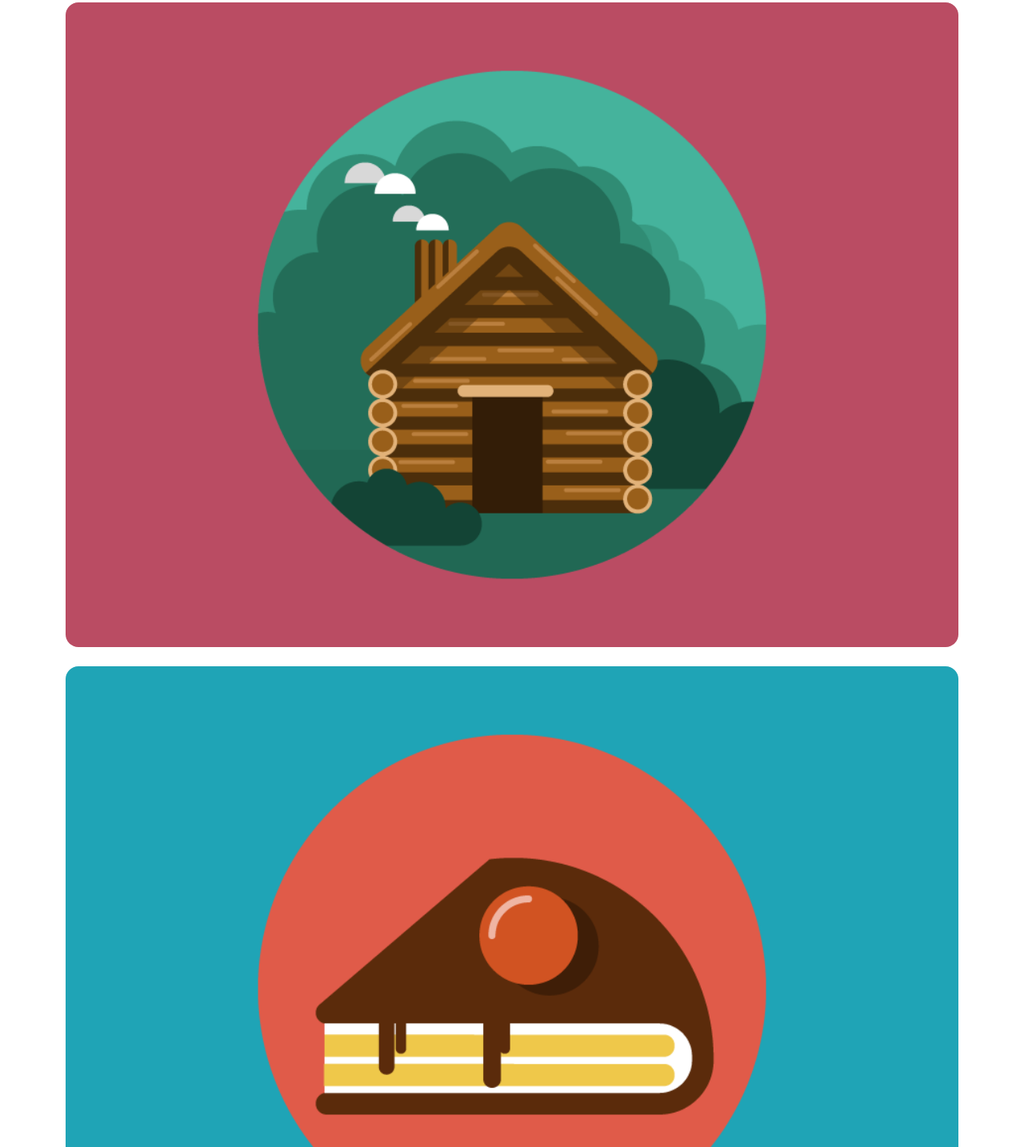
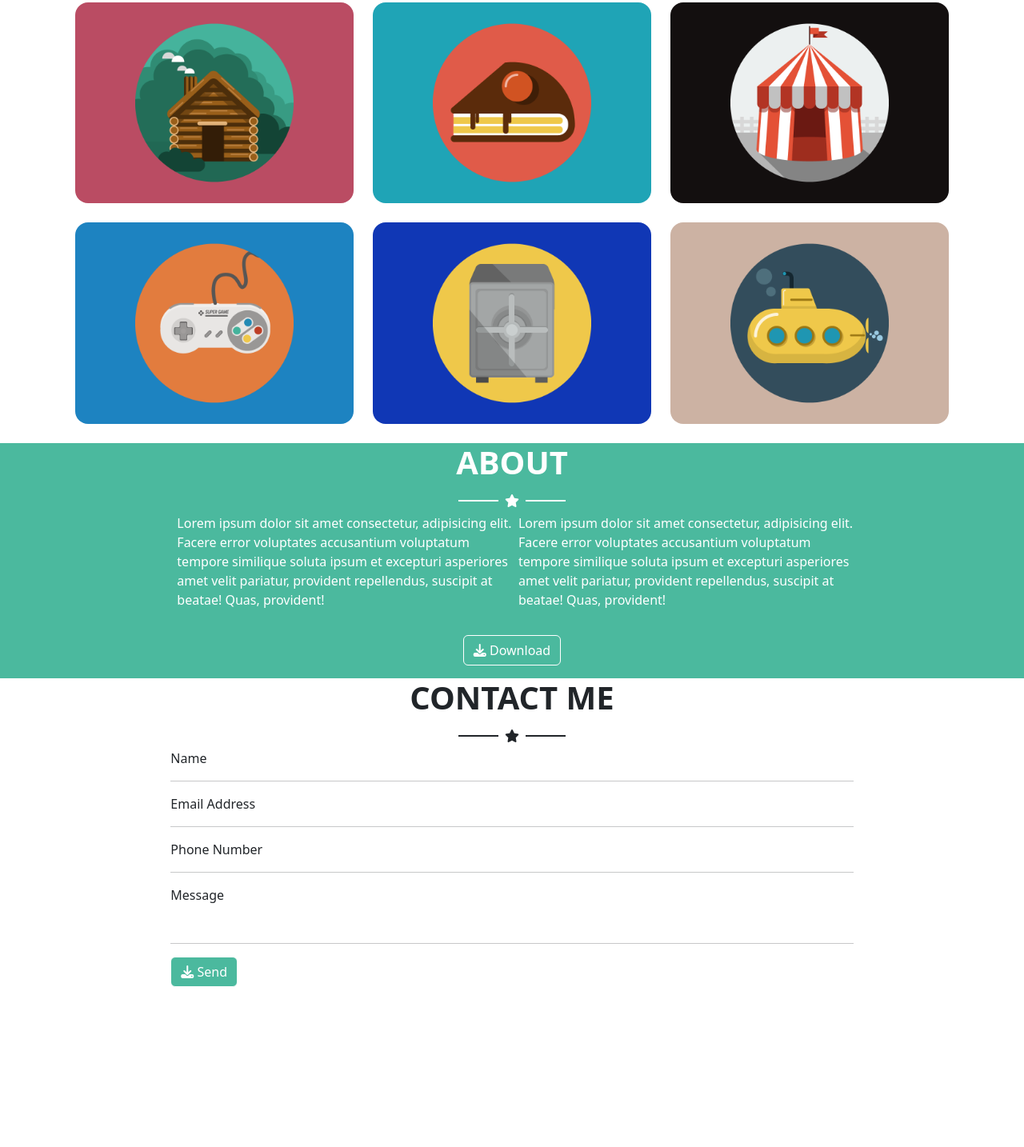
Before and after one commit to DiceglieA/html-css-bootstrap-freelancer, a plain HTML site: page index.html in a window 1280 px wide. Shown: the part 1055-2489 px from the top of the page at 80% size. After the commit the page ends 2289 px from the top, so only its background shows below. Drawn offline with nearby package versions, Linux system fonts and the light colour scheme.

Commit message:
last section

```diff
--- a/assets/css/style.css
+++ b/assets/css/style.css
@@ -7,3 +7,11 @@
     width: 50px;
     height: 1px;
 }
+.btn {
+    border: 1px solid white;
+    color: white;
+}
+
+.send {
+    background-color: #4BB99E;
+}
--- a/index.html
+++ b/index.html
@@ -57,27 +57,63 @@
                 <div class="line-sm"></div>
             </div>
 
-            <div>
-                <div>
+            <div class="row m-auto">
+                <div class="col-md-6 col-lg-4">
                     <img class="w-100 rounded-4 mb-4" src="assets/img/cabin.png" >
                 </div>
-                <div>
+                <div class="col-md-6 col-lg-4">
                     <img class="w-100 rounded-4 mb-4" src="assets/img/cake.png" >
                 </div>
-                <div>
+                <div class="col-md-6 col-lg-4">
                     <img class="w-100 rounded-4 mb-4" src="assets/img/circus.png" >
                 </div>
-                <div>
+                <div class="col-md-6 col-lg-4">
                     <img class="w-100 rounded-4 mb-4" src="assets/img/game.png" >
                 </div>
-                <div>
+                <div class="col-md-6 col-lg-4">
                     <img class="w-100 rounded-4 mb-4" src="assets/img/safe.png" >
                 </div>
-                <div>
+                <div class="col-md-6 col-lg-4">
                     <img class="w-100 rounded-4 mb-4" src="assets/img/submarine.png" >
                 </div>
 
             </div>
+        </section>
+
+        <section class="container-fluid bg  pd-2 text-white">
+            <h1 class="fs-1 fw-bolder text-center">ABOUT</h1>
+            <div class="d-flex justify-content-center align-items-center">
+                <div class="line-sm"></div>
+                <i class="fa-solid fa-star m-2"></i>
+                <div class="line-sm"></div>
+            </div>
+            <div class="col-8 m-auto d-md-flex d-md-grid gap-2">
+                <p class="col-md-6">Lorem ipsum dolor sit amet consectetur, adipisicing elit. Facere error voluptates accusantium voluptatum tempore similique soluta ipsum et excepturi asperiores amet velit pariatur, provident repellendus, suscipit at beatae! Quas, provident!</p>
+                <p class="col-md-6">Lorem ipsum dolor sit amet consectetur, adipisicing elit. Facere error voluptates accusantium voluptatum tempore similique soluta ipsum et excepturi asperiores amet velit pariatur, provident repellendus, suscipit at beatae! Quas, provident!</p>
+            </div>
+            <div class="text-center">
+                <button type="button" class="btn m-3"> <i class="fa-solid fa-download"></i> Download</button>
+            </div>
+        </section>
+        <section>
+            <h1 class="fs-1 fw-bolder text-center">CONTACT ME</h1>
+            <div class="d-flex justify-content-center align-items-center">
+                <div class="line-sm"></div>
+                <i class="fa-solid fa-star m-2"></i>
+                <div class="line-sm"></div>
+            </div>
+            <ul class="list-unstyled col-8 m-auto">
+                <li>Name</li>
+                <hr>
+                <li>Email Address</li>
+                <hr>
+                <li>Phone Number</li>
+                <hr>
+                <li class="mb-5">Message</li>
+                <hr>
+                <button type="button" class="btn send"> <i class="fa-solid fa-download"></i> Send</button>
+            </ul>
+
         </section>
     </main>
 
```
